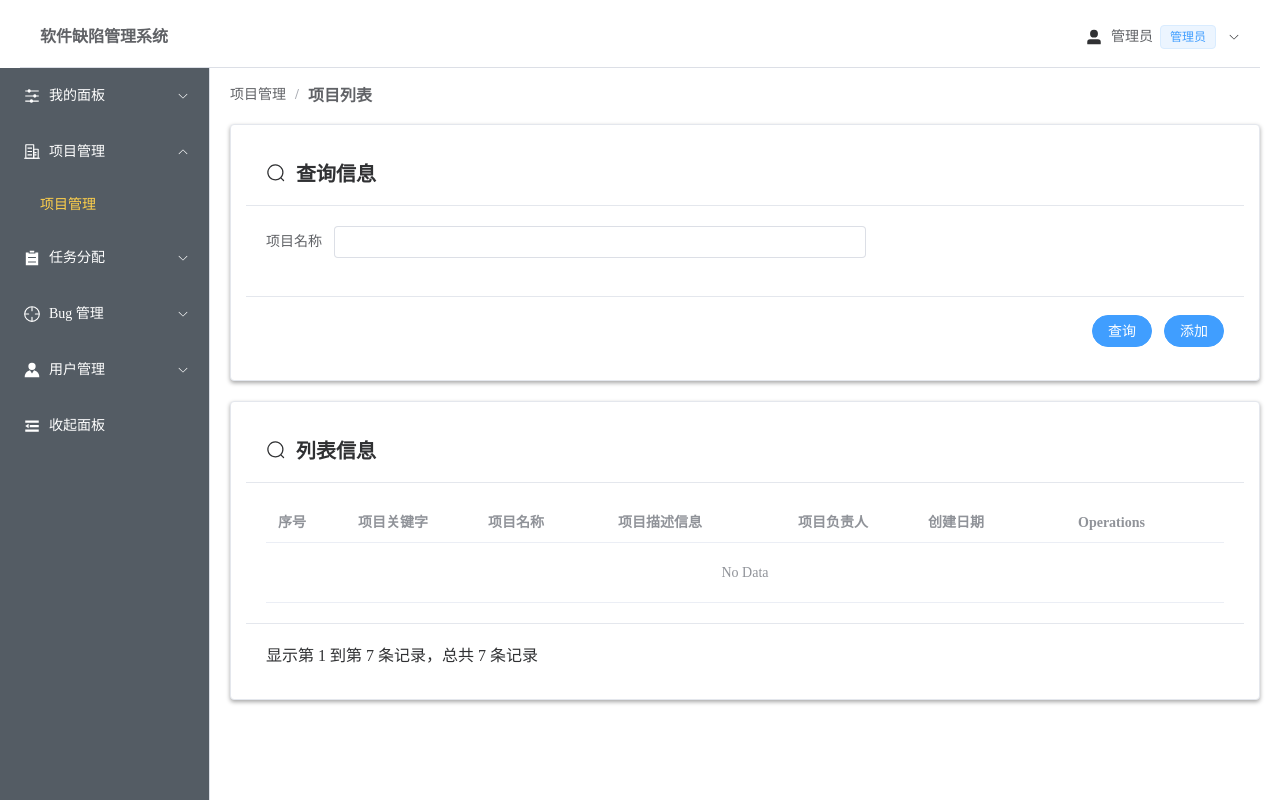
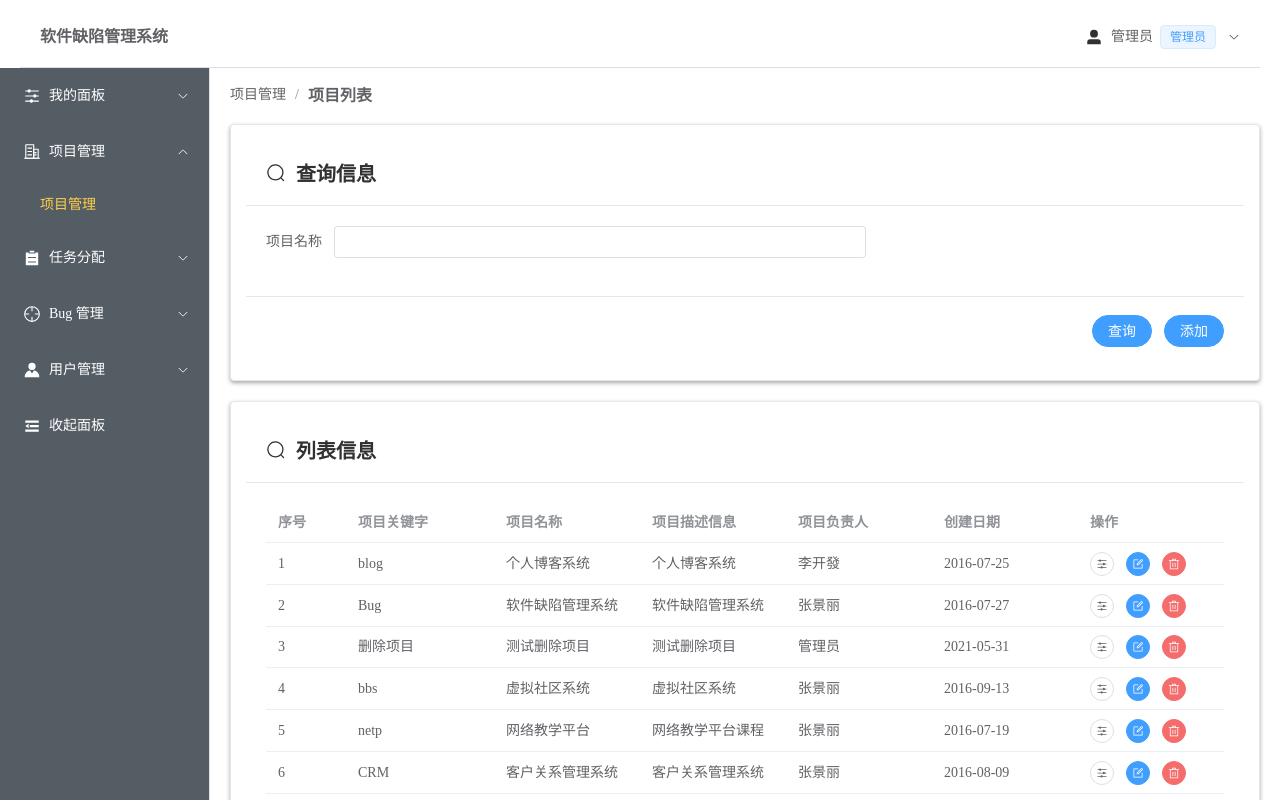
Before and after one commit to sduwh-orz/Neu-Bug-INIT-20230807105330, a Vue app in the folder web/: page /project/list in a window 1280 px wide. Shown: the top 800 px of the page. Built offline with nearby package versions, Linux system fonts and the light colour scheme.

Commit message:
Project list

```diff
--- a/web/src/views/project/ProjectListView.vue
+++ b/web/src/views/project/ProjectListView.vue
@@ -1,15 +1,41 @@
 <script lang="ts">
-import { Search } from '@element-plus/icons-vue';
+import {Delete, Edit, Operation, Search} from '@element-plus/icons-vue';
 import BreadCrumbNav from "@/components/BreadCrumbNav.vue";
 import { defineComponent, reactive } from "vue";
 
+interface Project {
+  id: number
+  keyword: string
+  name: string
+  description: string
+  owner: string
+  created: string
+}
 export default defineComponent({
-  components: { BreadCrumbNav, Search },
+  computed: {
+    Operation() {
+      return Operation
+    },
+    Delete() {
+      return Delete
+    },
+    Edit() {
+      return Edit
+    }
+  },
+  components: {Delete, Edit, Operation, BreadCrumbNav, Search },
+  mounted() {
+    let data = this.getData()
+    this.nowProjects.length = 0
+    this.nowProjects.splice(0, 0, ...data)
+  },
   data() {
     return {
+      page: this.$route.query.page ? Number(this.$route.query.page) : 1,
       form: reactive({
         name: ''
       }),
+      size: this.$route.query.size ? Number(this.$route.query.size) : 10,
       projects: [
         {
           id: 1,
@@ -18,8 +44,93 @@ export default defineComponent({
           description: '个人博客系统',
           owner: '李开發',
           created: "2016-07-25"
+        },{
+          id: 2,
+          keyword: "Bug",
+          name: "软件缺陷管理系统",
+          description: "软件缺陷管理系统",
+          owner: "张景丽",
+          created: "2016-07-27"
+        }, {
+          id: 3,
+          keyword: "删除项目",
+          name: "测试删除项目",
+          description: "测试删除项目",
+          owner: "管理员",
+          created: "2021-05-31"
+        }, {
+          id: 4,
+          keyword: "bbs",
+          name: "虚拟社区系统",
+          description: "虚拟社区系统",
+          owner: "张景丽",
+          created: "2016-09-13"
+        }, {
+          id: 5,
+          keyword: "netp",
+          name: "网络教学平台",
+          description: "网络教学平台课程",
+          owner: "张景丽",
+          created: "2016-07-19"
+        }, {
+          id: 6,
+          keyword: "CRM",
+          name: "客户关系管理系统",
+          description: " 客户关系管理系统",
+          owner: "张景丽",
+          created: "2016-08-09"
+        }, {
+          id: 7,
+          keyword: "CMS",
+          name: "网站发布系统",
+          description: "网站发布系统",
+          owner: "李静莉",
+          created: "2016-09-14"
+        }, {
+          id: 8,
+          keyword: "CMS",
+          name: "网站发布系统",
+          description: "网站发布系统",
+          owner: "李静莉",
+          created: "2016-09-14"
+        }, {
+          id: 9,
+          keyword: "CMS",
+          name: "网站发布系统",
+          description: "网站发布系统",
+          owner: "李静莉",
+          created: "2016-09-14"
+        }, {
+          id: 10,
+          keyword: "CMS",
+          name: "网站发布系统",
+          description: "网站发布系统",
+          owner: "李静莉",
+          created: "2016-09-14"
+        }, {
+          id: 11,
+          keyword: "CMS",
+          name: "网站发布系统",
+          description: "网站发布系统",
+          owner: "李静莉",
+          created: "2016-09-14"
         }
       ],
+      nowProjects: reactive([])
+    }
+  },
+  methods: {
+    getData() {
+      return this.projects.slice((this.page - 1) * this.size, this.page * this.size);
+    },
+    handleManage(index: number, row: Project) {
+      console.log(index, row)
+    },
+    handleEdit(index: number, row: Project) {
+      console.log(index, row)
+    },
+    handleDelete(index: number, row: Project) {
+      console.log(index, row)
     }
   }
 })
@@ -55,30 +166,40 @@ export default defineComponent({
         <span>列表信息</span>
       </div>
     </template>
-    <el-table :data="tableData" style="width: 100%">
+    <el-table :data="nowProjects" style="width: 100%">
       <el-table-column prop="id" label="序号" width="80"/>
-      <el-table-column keyword="keyword" label="项目关键字" width="130"/>
-      <el-table-column keyword="name" label="项目名称" width="130"/>
-      <el-table-column keyword="description" label="项目描述信息" width="180"/>
-      <el-table-column keyword="owner" label="项目负责人" width="130"/>
-      <el-table-column keyword="created" label="创建日期" width="150"/>
-      <el-table-column label="Operations">
+      <el-table-column prop="keyword" label="项目关键字"/>
+      <el-table-column prop="name" label="项目名称"/>
+      <el-table-column prop="description" label="项目描述信息"/>
+      <el-table-column prop="owner" label="项目负责人"/>
+      <el-table-column prop="created" label="创建日期"/>
+      <el-table-column label="操作">
         <template #default="scope">
-          <el-button size="small" @click="handleEdit(scope.$index, scope.row)">
-            Edit
-          </el-button>
           <el-button
+              :icon="Operation"
+              size="small"
+              @click="handleManage(scope.$index, scope.row)"
+              circle
+          />
+          <el-button
+              :icon="Edit"
+              size="small"
+              type="primary"
+              @click="handleEdit(scope.$index, scope.row)"
+              circle
+          />
+          <el-button
+              :icon="Delete"
               size="small"
               type="danger"
               @click="handleDelete(scope.$index, scope.row)"
-          >
-            Delete
-          </el-button>
+              circle
+          />
         </template>
       </el-table-column>
     </el-table>
     <template #footer>
-      显示第 1 到第 7 条记录，总共 7 条记录
+      显示第 {{ (page - 1) * size + 1 <= projects.length ? (page - 1) * size + 1 : projects.length }} 到第 {{ page * size <= projects.length ? page * size : projects.length }} 条记录，总共 {{ projects.length }} 条记录
     </template>
   </el-card>
 </template>
```
